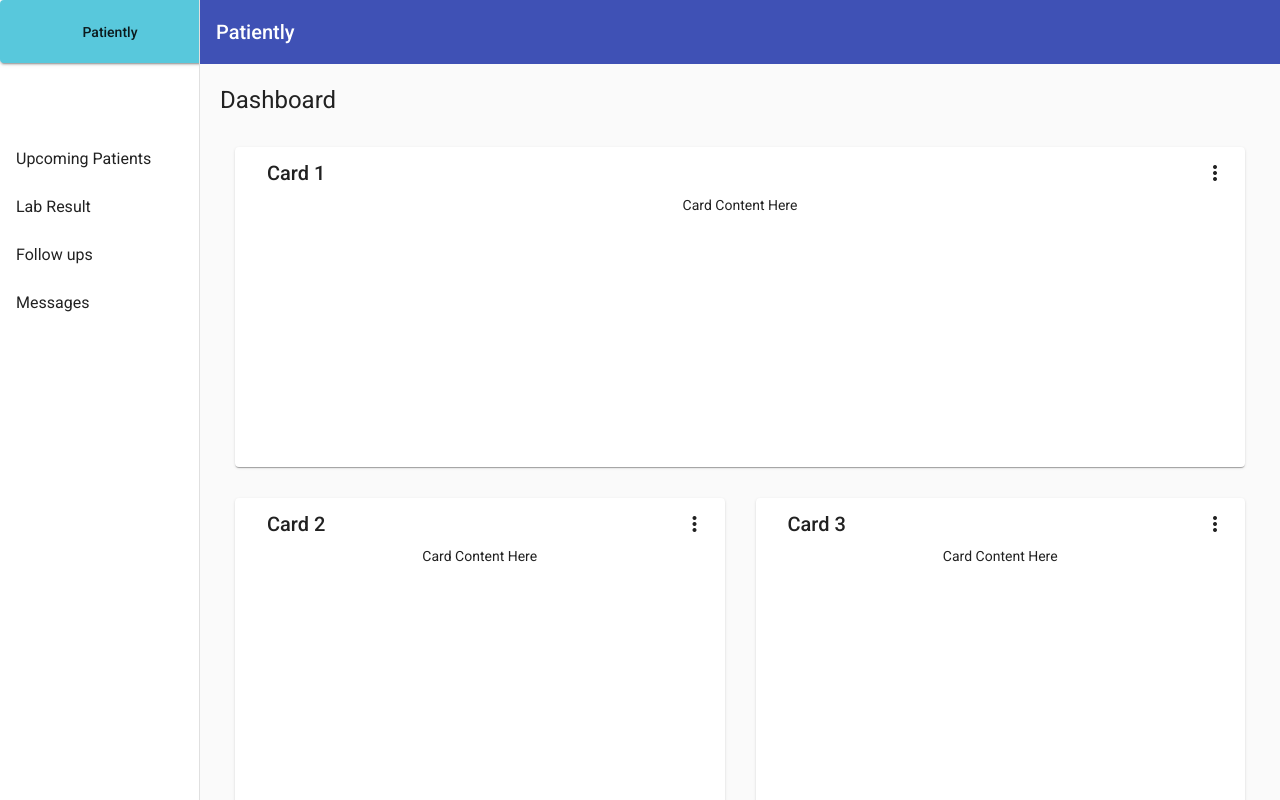
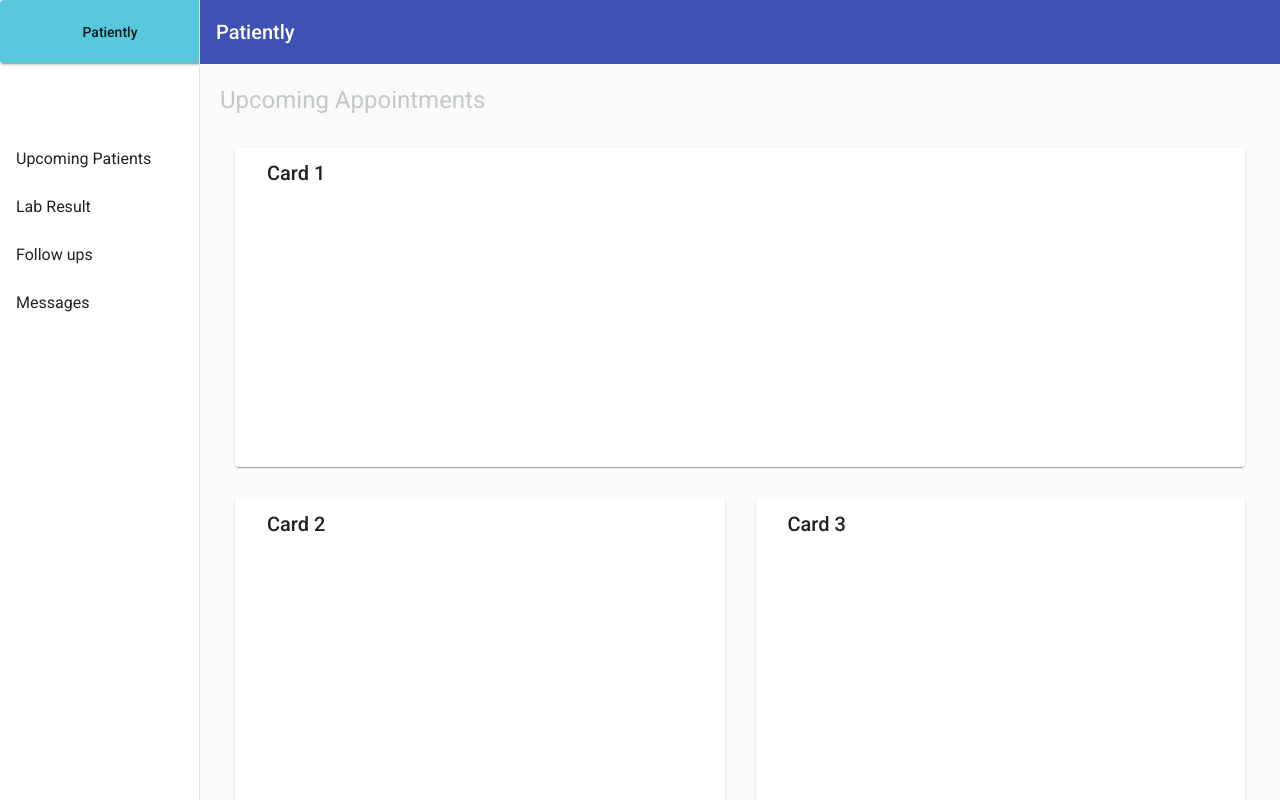
Before and after one commit to Mayis-Mazin/PatientlyAssignment, an Angular app: page /home in a window 1280 px wide. Built offline with nearby package versions, Linux system fonts and the light colour scheme.

Commit message:
(add): Card Component

```diff
--- a/src/app/app.module.ts
+++ b/src/app/app.module.ts
@@ -15,12 +15,14 @@ import { HomeComponent } from './home/home.component';
 import { MatGridListModule } from '@angular/material/grid-list';
 import { MatCardModule } from '@angular/material/card';
 import { MatMenuModule } from '@angular/material/menu';
+import { CardComponent } from './card/card.component';
 
 @NgModule({
   declarations: [
     AppComponent,
     NavComponent,
     HomeComponent,
+    CardComponent,
   ],
   imports: [
     BrowserModule,
--- /dev/null
+++ b/src/app/card/card.component.html
@@ -0,0 +1 @@
+<p>card works!</p>
--- /dev/null
+++ b/src/app/card/card.component.ts
@@ -0,0 +1,15 @@
+import { Component, OnInit } from '@angular/core';
+
+@Component({
+  selector: 'app-card',
+  templateUrl: './card.component.html',
+  styleUrls: ['./card.component.css']
+})
+export class CardComponent implements OnInit {
+
+  constructor() { }
+
+  ngOnInit(): void {
+  }
+
+}
--- a/src/app/home/home.component.css
+++ b/src/app/home/home.component.css
@@ -19,3 +19,7 @@
 .dashboard-card-content {
   text-align: center;
 }
+.t-color{
+  color:#C3C8CB
+
+}
--- a/src/app/home/home.component.html
+++ b/src/app/home/home.component.html
@@ -1,22 +1,16 @@
 <div class="grid-container">
-  <h1 class="mat-h1">Dashboard</h1>
+  <h1 class="mat-h1" class='t-color'>Upcoming Appointments</h1>
   <mat-grid-list cols="2" rowHeight="350px">
     <mat-grid-tile *ngFor="let card of cards | async" [colspan]="card.cols" [rowspan]="card.rows">
       <mat-card class="dashboard-card">
         <mat-card-header>
           <mat-card-title>
             {{card.title}}
-            <button mat-icon-button class="more-button" [matMenuTriggerFor]="menu" aria-label="Toggle menu">
-              <mat-icon>more_vert</mat-icon>
-            </button>
-            <mat-menu #menu="matMenu" xPosition="before">
-              <button mat-menu-item>Expand</button>
-              <button mat-menu-item>Remove</button>
-            </mat-menu>
+
           </mat-card-title>
         </mat-card-header>
         <mat-card-content class="dashboard-card-content">
-          <div>Card Content Here</div>
+
         </mat-card-content>
       </mat-card>
     </mat-grid-tile>
--- a/src/app/home/home.component.ts
+++ b/src/app/home/home.component.ts
@@ -13,10 +13,10 @@ export class HomeComponent {
     map(({ matches }) => {
       if (matches) {
         return [
-          { title: 'Card 1', cols: 1, rows: 1 },
-          { title: 'Card 2', cols: 1, rows: 1 },
-          { title: 'Card 3', cols: 1, rows: 1 },
-          { title: 'Card 4', cols: 1, rows: 1 }
+          { title: 'Card 1', cols: 2, rows: 1 },
+          { title: 'Card 2', cols: 2, rows: 1 },
+          { title: 'Card 3', cols: 2, rows: 1 },
+          { title: 'Card 4', cols: 2, rows: 1 }
         ];
       }
 
--- a/src/app/nav/nav.component.html
+++ b/src/app/nav/nav.component.html
@@ -6,7 +6,7 @@
       <button mat-raised-button class='brand-btn'> Patiently</button>
       <mat-toolbar></mat-toolbar>
        <mat-nav-list>
-      <a mat-list-item href="/">Upcoming Patients</a>
+      <a mat-list-item routerLink="/home">Upcoming Patients</a>
       <a mat-list-item href="lab">Lab Result</a>
       <a mat-list-item href="follow"> Follow ups</a>
       <a mat-list-item href="message">Messages</a>
```
Also changed, not shown: src/app/card/card.component.css (added), 1 other file (tests, documents, lock files or other folders).
